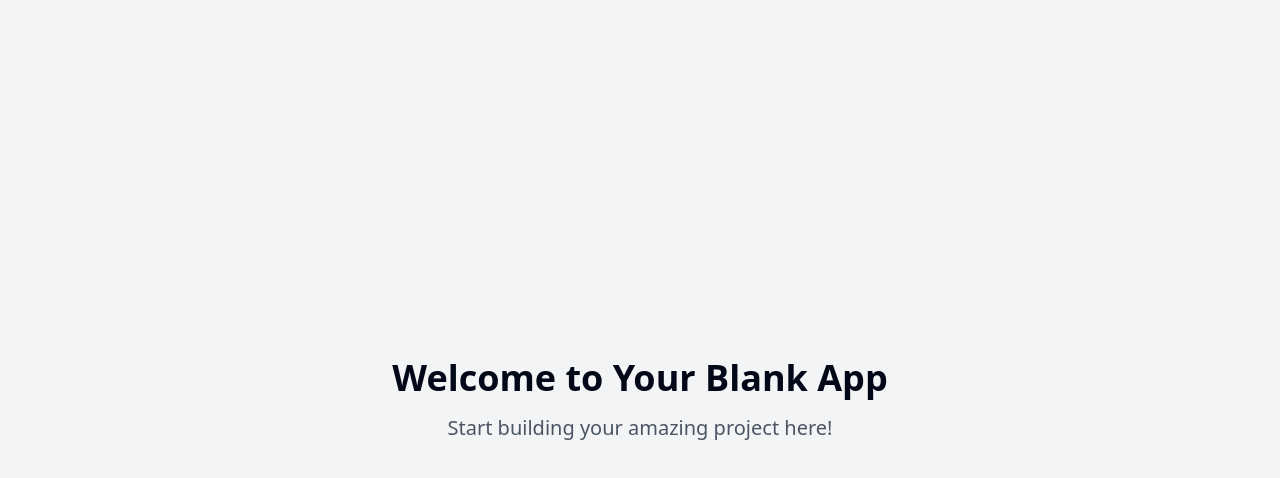
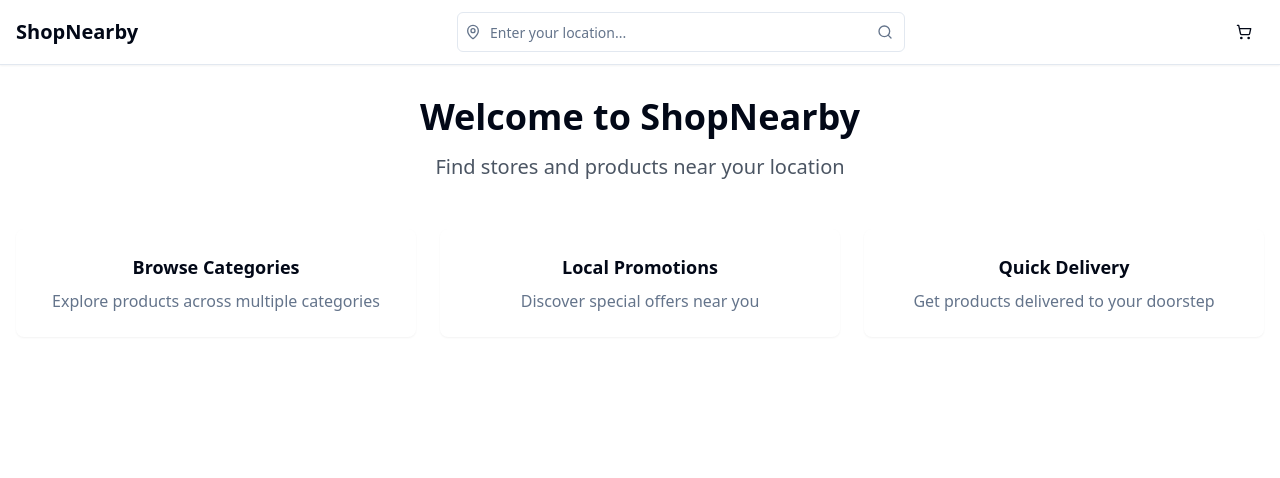
Before and after one commit to Yashwanthyadav/food-order, a React (Vite) app: page / in a window 1280 px wide. Shown: the top 478 px of the page. Built offline with nearby package versions, Linux system fonts and the light colour scheme.

Commit message:
Add header section
Implement header with search bar and cart.

```diff
--- /dev/null
+++ b/src/components/Header.tsx
@@ -0,0 +1,69 @@
+
+import React, { useState } from "react";
+import { Input } from "@/components/ui/input";
+import { Button } from "@/components/ui/button";
+import { MapPin, Search, ShoppingCart } from "lucide-react";
+import { Link } from "react-router-dom";
+
+const Header = () => {
+  const [location, setLocation] = useState("");
+  const [cartItems, setCartItems] = useState(0);
+
+  const handleLocationSearch = (e: React.FormEvent) => {
+    e.preventDefault();
+    console.log("Searching for location:", location);
+    // Here you would implement location search functionality
+  };
+
+  return (
+    <header className="sticky top-0 z-50 w-full bg-white border-b shadow-sm">
+      <div className="container mx-auto px-4 py-3">
+        <div className="flex items-center justify-between">
+          {/* Logo */}
+          <Link to="/" className="text-xl font-bold">
+            ShopNearby
+          </Link>
+
+          {/* Location Search */}
+          <form
+            onSubmit={handleLocationSearch}
+            className="flex-1 max-w-md mx-4"
+          >
+            <div className="relative flex items-center">
+              <MapPin className="absolute left-2 h-4 w-4 text-muted-foreground" />
+              <Input
+                type="text"
+                placeholder="Enter your location..."
+                className="pl-8 pr-10"
+                value={location}
+                onChange={(e) => setLocation(e.target.value)}
+              />
+              <Button
+                type="submit"
+                size="icon"
+                variant="ghost"
+                className="absolute right-0"
+              >
+                <Search className="h-4 w-4 text-muted-foreground" />
+              </Button>
+            </div>
+          </form>
+
+          {/* Cart */}
+          <div className="relative">
+            <Button variant="ghost" size="icon">
+              <ShoppingCart className="h-6 w-6" />
+              {cartItems > 0 && (
+                <span className="absolute -top-1 -right-1 flex h-5 w-5 items-center justify-center rounded-full bg-primary text-xs text-primary-foreground">
+                  {cartItems}
+                </span>
+              )}
+            </Button>
+          </div>
+        </div>
+      </div>
+    </header>
+  );
+};
+
+export default Header;
--- a/src/pages/Index.tsx
+++ b/src/pages/Index.tsx
@@ -1,12 +1,33 @@
-// Update this page (the content is just a fallback if you fail to update the page)
+
+import Header from "@/components/Header";
 
 const Index = () => {
   return (
-    <div className="min-h-screen flex items-center justify-center bg-gray-100">
-      <div className="text-center">
-        <h1 className="text-4xl font-bold mb-4">Welcome to Your Blank App</h1>
-        <p className="text-xl text-gray-600">Start building your amazing project here!</p>
-      </div>
+    <div className="min-h-screen bg-background">
+      <Header />
+      <main className="container mx-auto px-4 py-8">
+        <div className="text-center">
+          <h1 className="text-4xl font-bold mb-4">Welcome to ShopNearby</h1>
+          <p className="text-xl text-gray-600">Find stores and products near your location</p>
+
+          {/* Content will go here */}
+          <div className="mt-12 grid grid-cols-1 md:grid-cols-2 lg:grid-cols-3 gap-6">
+            {/* Placeholder for future content */}
+            <div className="p-6 bg-card rounded-lg shadow-sm">
+              <h3 className="text-lg font-semibold mb-2">Browse Categories</h3>
+              <p className="text-muted-foreground">Explore products across multiple categories</p>
+            </div>
+            <div className="p-6 bg-card rounded-lg shadow-sm">
+              <h3 className="text-lg font-semibold mb-2">Local Promotions</h3>
+              <p className="text-muted-foreground">Discover special offers near you</p>
+            </div>
+            <div className="p-6 bg-card rounded-lg shadow-sm">
+              <h3 className="text-lg font-semibold mb-2">Quick Delivery</h3>
+              <p className="text-muted-foreground">Get products delivered to your doorstep</p>
+            </div>
+          </div>
+        </div>
+      </main>
     </div>
   );
 };
```
